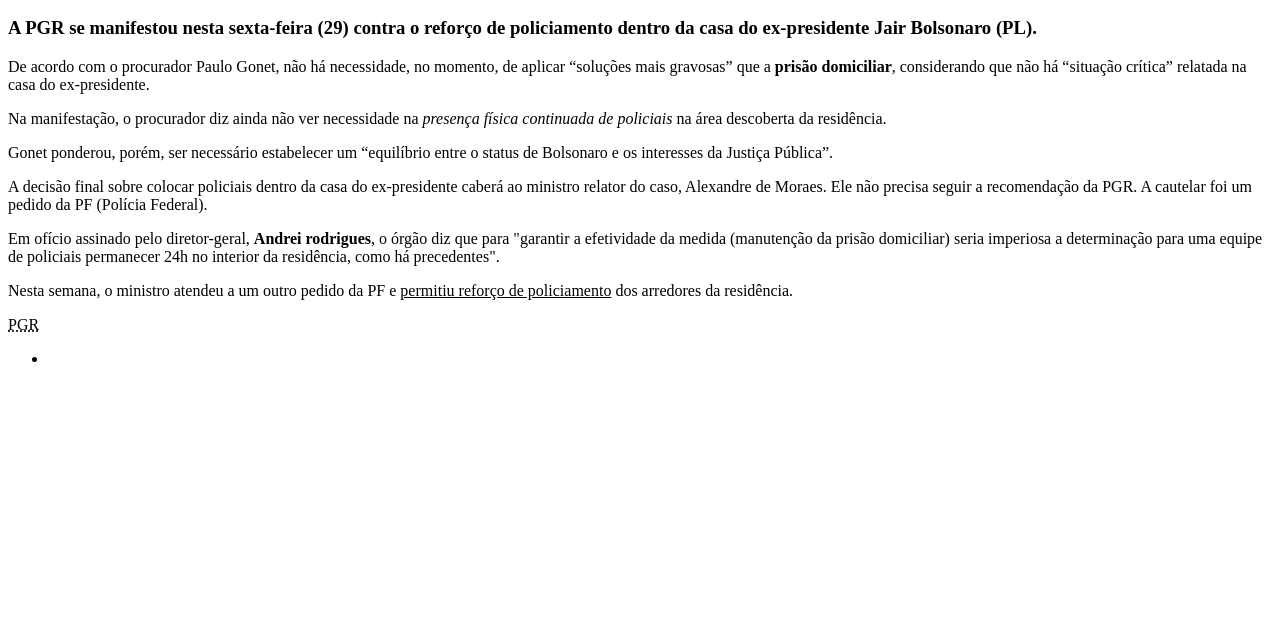
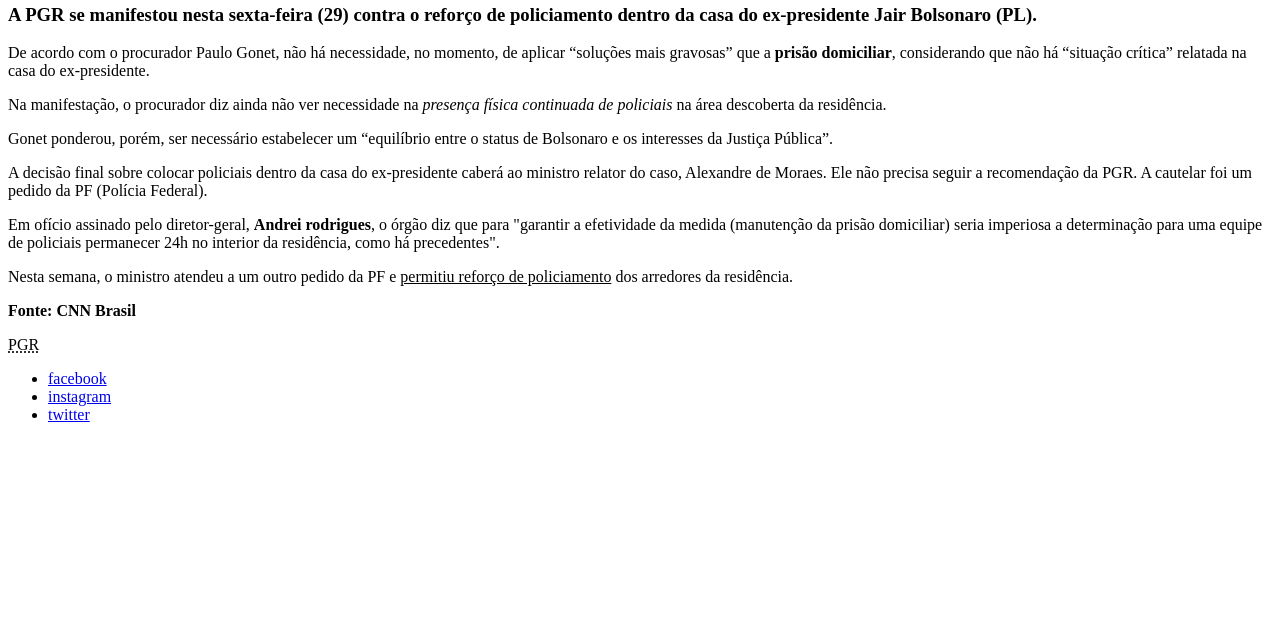
Before and after one commit to exubomdemais/desenvolve-introducao-web-exercicios, a plain HTML site: page noticia.HTML2/index.html in a window 1280 px wide. Shown: the part 172-800 px from the top of the page. Drawn offline with Linux system fonts and the light colour scheme.

Commit message:
upando exercicio

```diff
--- a/noticia.HTML2/index.html
+++ b/noticia.HTML2/index.html
@@ -5,7 +5,10 @@
     </head>
     <body>
         <img src="https://fastly.picsum.photos/id/694/50/50.jpg?hmac=EoI_0NFeKPOEL6r-f7ry4pT068UbfipyyHlX5Q_1dKI">
-        <header><h1>PGR se manifesta contra polícia dentro da casa de Bolsonaro</h1>
+
+        <main>
+            <article>
+                <header><h1>PGR se manifesta contra polícia dentro da casa de Bolsonaro</h1>
 
         </header>
         <h2>Paulo Gonet disse não haver necessidade de aplicar “soluções mais gravosas” que a prisão domiciliar
@@ -37,10 +40,20 @@
             Nesta semana, o ministro atendeu a um outro pedido da PF e <u>permitiu reforço de policiamento</u> dos arredores da residência.
 
         </p>
+        <p>
+            <strong> Fonte: CNN Brasil</strong>
+
+        </p>
             <abbr title="Procuradoria-Geral da República">PGR</abbr>
+            </article>
+        </main>
+
+
             <footer>
                 <ul>
-                    <li></li>
+                    <li><a href="www.facebook.com.br">facebook</a></li>
+                    <li><a href="www.instagram.com.br">instagram</a></li>
+                    <li><a href="www.twitter.com.br">twitter</a></li>
                 <UL>
 
             </footer>
```
